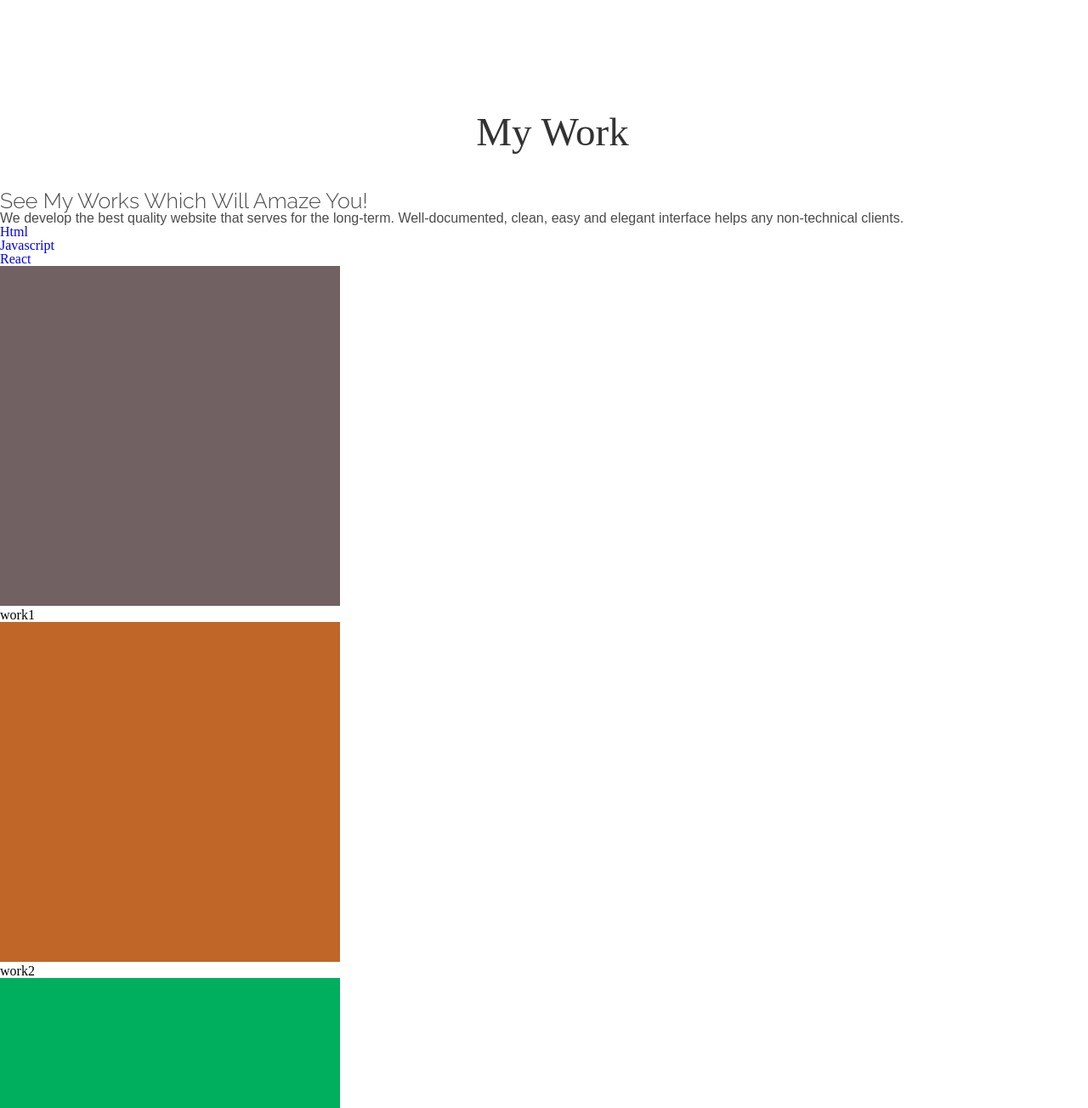
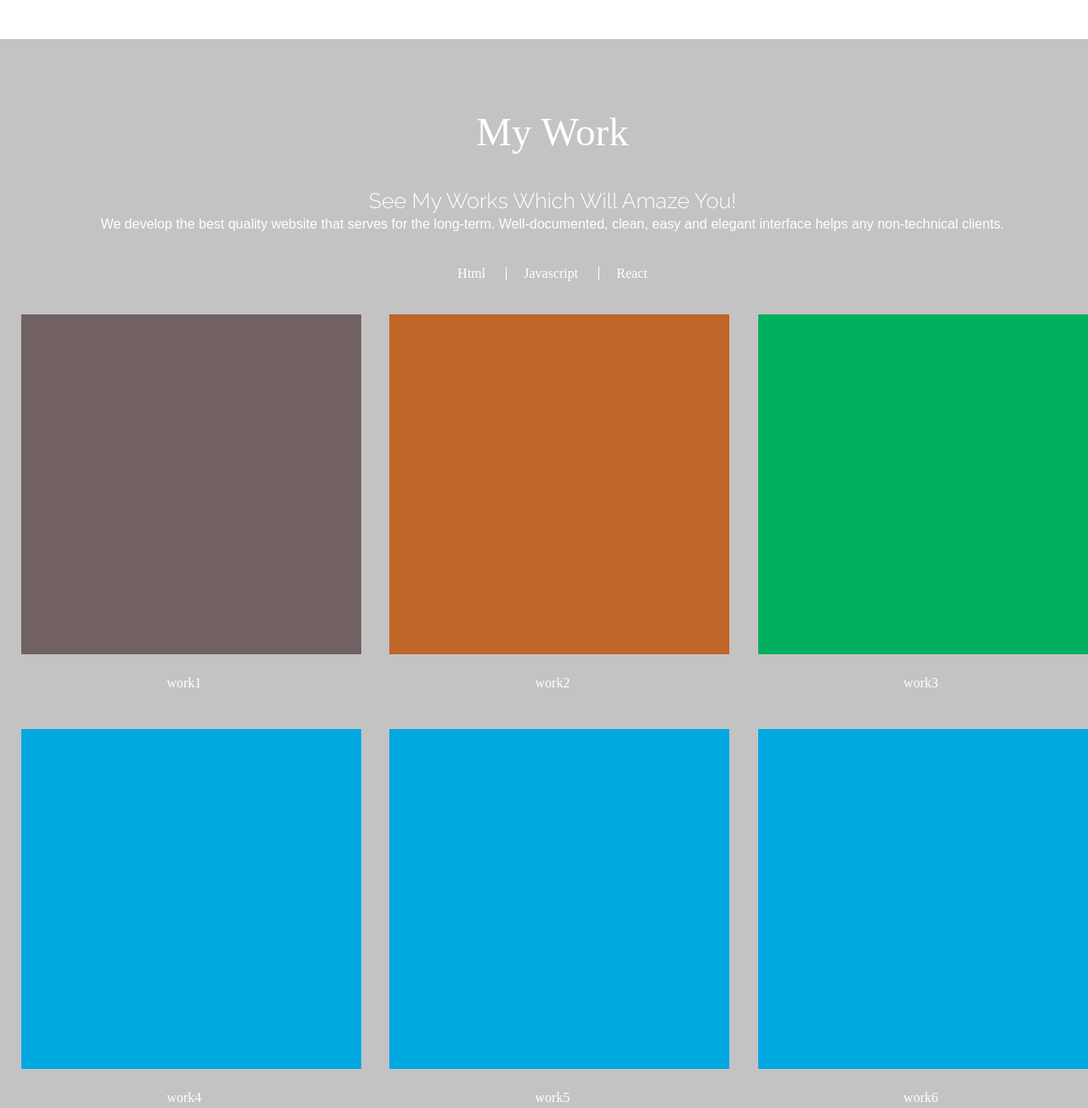
Before and after one commit to jyan-km/chel8_, a website built with Parcel: page index.html in a window 1280 px wide. Shown: the part 1780-3084 px from the top of the page at 85% size. Built offline with nearby package versions, Linux system fonts and the light colour scheme.

Commit message:
box04 end

```diff
--- a/css/index.css
+++ b/css/index.css
@@ -221,4 +221,63 @@ header>.btn {
 
 /* box04  */
 
-#box04{}
+#box04{
+    background-color: #c3c3c3;
+    text-align: center;
+
+}
+
+#box04 h3 {
+    color: #fff;
+}
+#box04 div>.title {
+    color : #fff;
+}
+#box04 div> .text {
+    line-height: 30px;
+    margin-bottom: 35px;
+    color: #fff;
+}
+
+#box04 div>ul {
+    margin-bottom: 40px;
+    color: #fff;
+}
+#box04 div>ul>li {
+    display: inline-block;
+    padding: 0 20px  ;
+    border-left: 1px solid #fff;
+
+
+}
+#box04 div>ul>li:first-child {
+    border-left: none;
+}
+#box04 div>ul>li>a {
+    color : #fff;
+}
+
+#galley {}
+#galley #all {
+    display: flex;
+    flex-wrap:wrap;
+    justify-content: space-around;
+}
+#galley figure {
+    width: calc(33% - 46px);
+    margin-bottom: 46px;
+    color: #fff;
+
+}
+
+#galley figure>img {
+    margin-bottom: 23px;
+}
+
+#galley .prev {
+    display: none;
+}
+
+#galley .next {
+    display: none;
+}
--- a/index.html
+++ b/index.html
@@ -145,6 +145,16 @@
                             <figcaption> work4</figcaption>
                         </figure>
 
+                        <figure>
+                            <img src="./images/pic05.png" alt="work5">
+                            <figcaption> work5</figcaption>
+                        </figure>
+
+                        <figure>
+                            <img src="./images/pic06.png" alt="work6">
+                            <figcaption> work6</figcaption>
+                        </figure>
+
 
 
 
```
Also changed, not shown: images/pic05.png (added), images/pic06.png (added).
